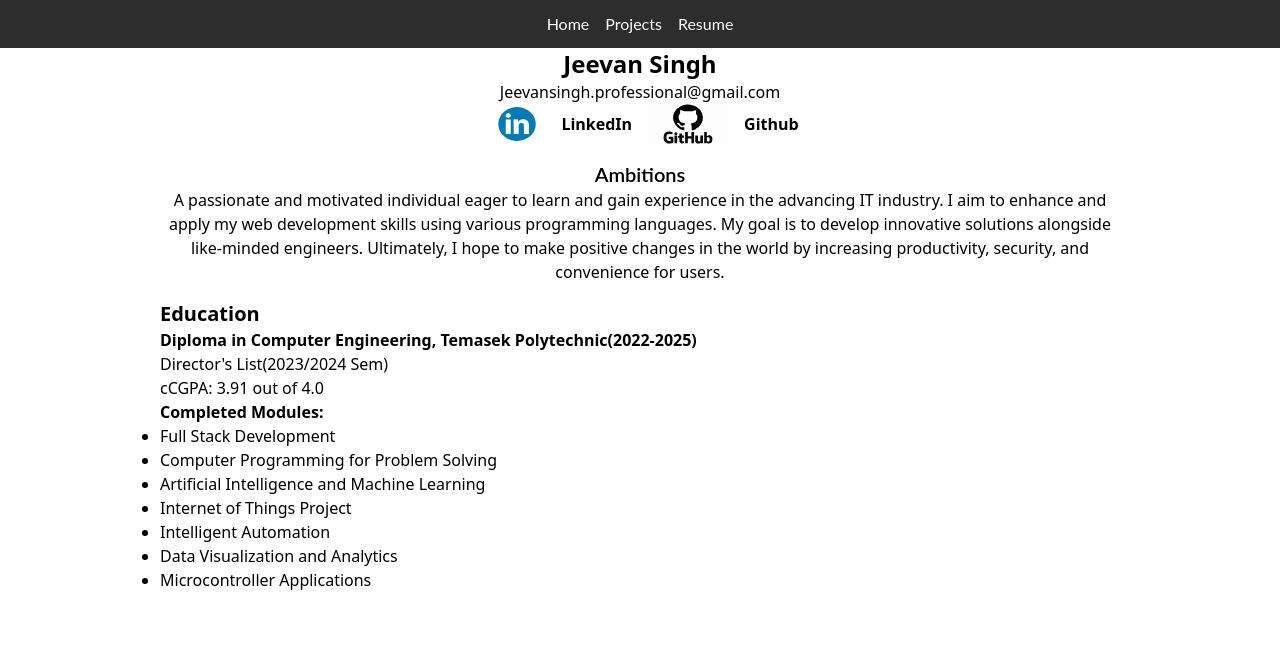
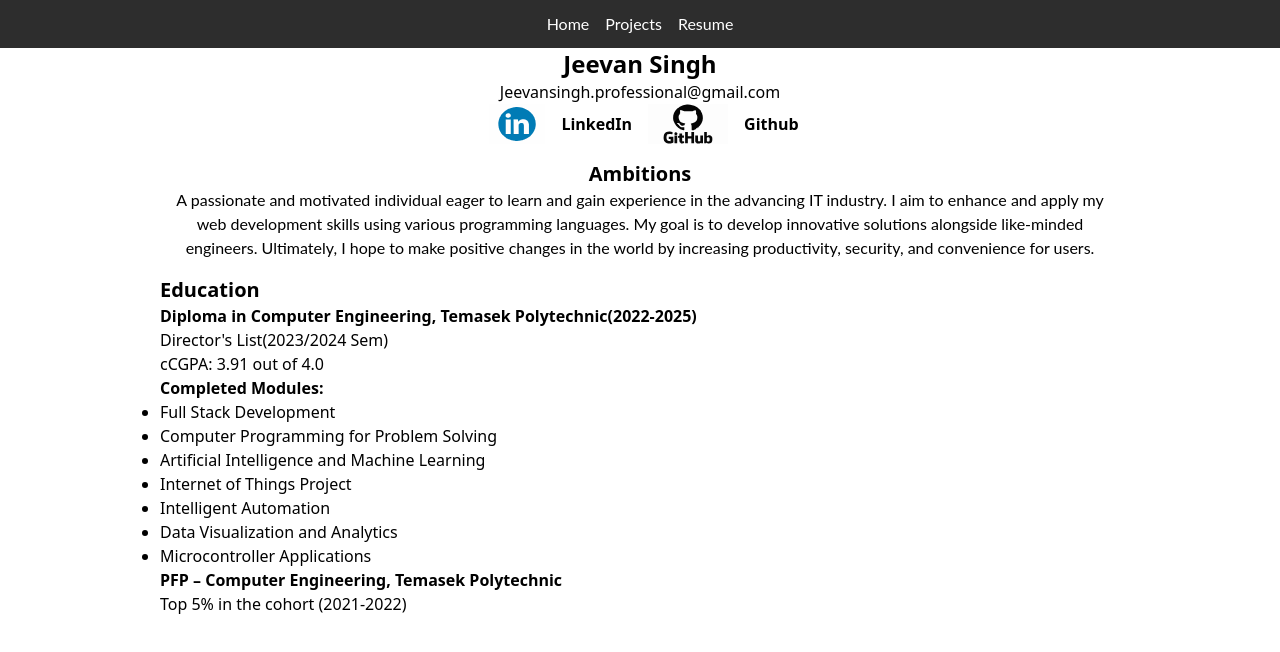
Before and after one commit to Jeevanmate/portfolio-app, a React (Create React App) app: page /resume in a window 1280 px wide. Shown: the top 652 px of the page. Built offline with nearby package versions, Linux system fonts and the light colour scheme.

Commit message:
Made some font changes

```diff
--- a/src/pages/Resume.js
+++ b/src/pages/Resume.js
@@ -38,8 +38,8 @@ const Resume = () => {
         </div>
 
         <div className='w-3/4 text-center mb-4'>
-          <h2 className='text-xl font-semibold font-lato'>Ambitions</h2>
-          <p>
+          <h2 className='text-xl font-semibold'>Ambitions</h2>
+          <p className='font-lato'>
             A passionate and motivated individual eager to learn and gain experience in the advancing IT industry. I aim to enhance and apply my web development skills using various programming languages. My goal is to develop innovative solutions alongside like-minded engineers. Ultimately, I hope to make positive changes in the world by increasing productivity, security, and convenience for users.
           </p>
         </div>
@@ -65,7 +65,10 @@ const Resume = () => {
               <li>Microcontroller Applications</li>
             </ul>
           </div>
-
+          <div>
+            <h3 className="font-semibold">PFP – Computer Engineering, Temasek Polytechnic</h3>
+            <p className="">Top 5% in the cohort (2021-2022)</p>
+          </div>
         </div>
 
       </div>
```
